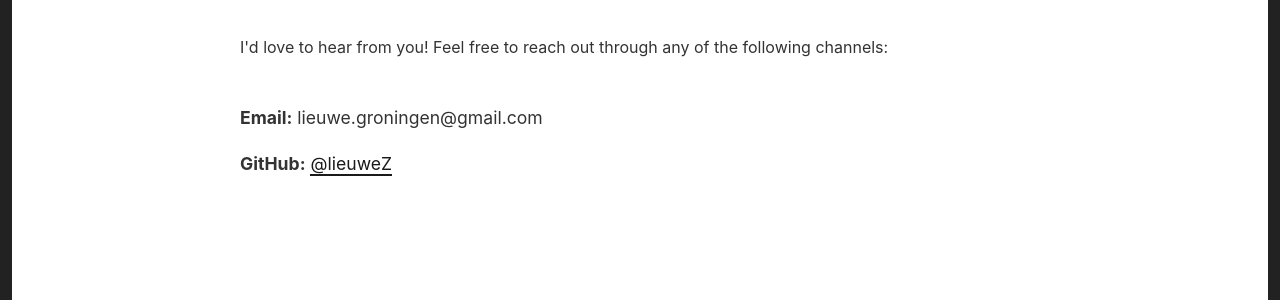
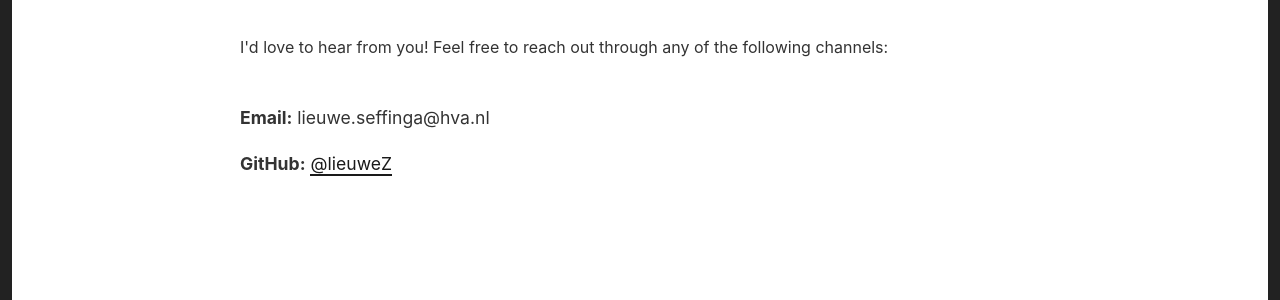
Before and after one commit to lieuweZ/lieuwez.github.io, a Jekyll site: the page built from contact.md, in a window 1280 px wide. Shown: the part 413-713 px from the top of the page. Built offline with Jekyll 4.4.1, drawn with Linux system fonts in a browser that asks for light colours.

Commit message:
change email

```diff
--- a/_config.yml
+++ b/_config.yml
@@ -19,7 +19,7 @@
 # in the templates via {{ site.myvariable }}.
 
 title: Games by Lieuwe
-email: lieuwe.groningen@gmail.com
+email: lieuwe.seffinga@hva.nl
 description: >- # this means to ignore newlines until "baseurl:"
   Game Developer Portfolio
 baseurl: "" # the subpath of your site, e.g. /blog
```
